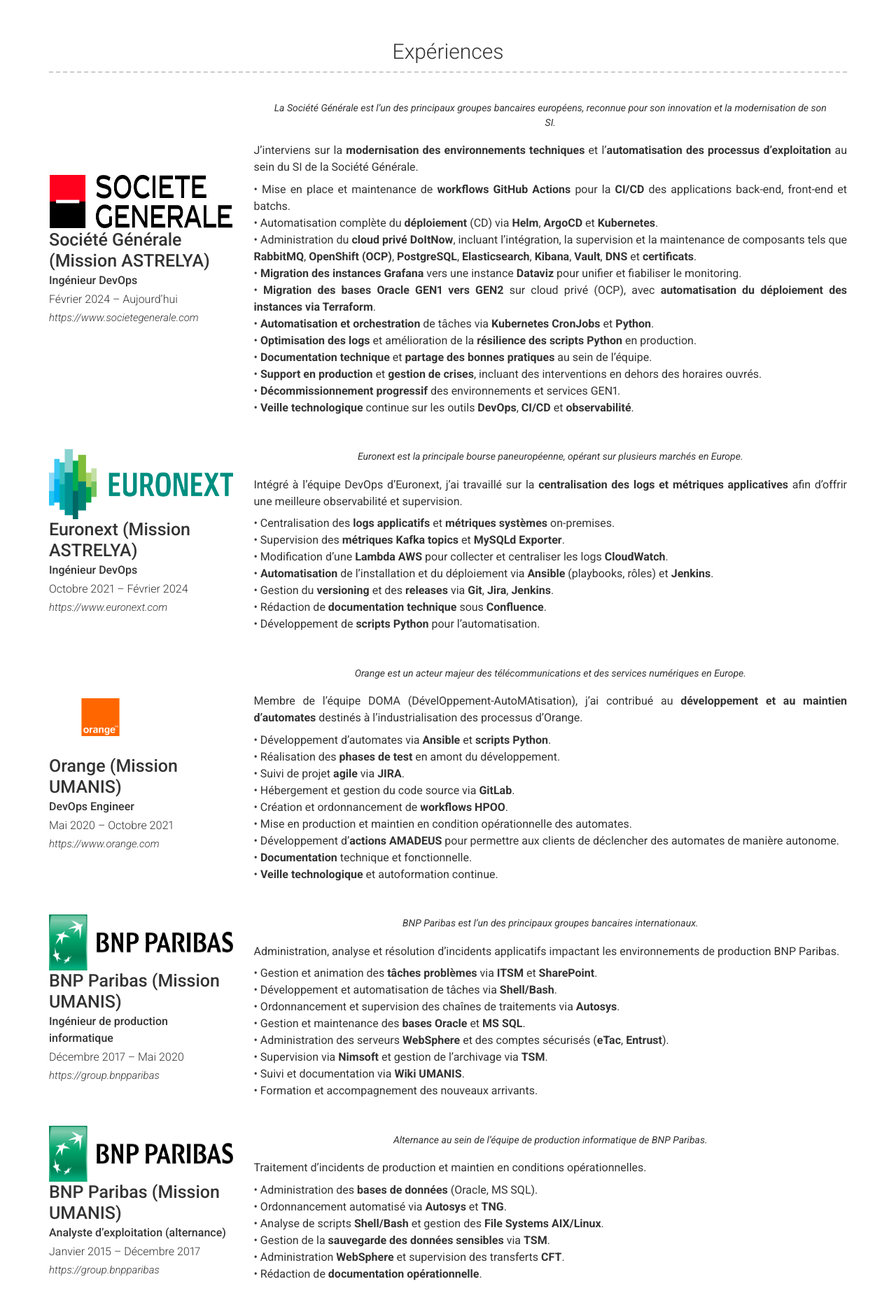
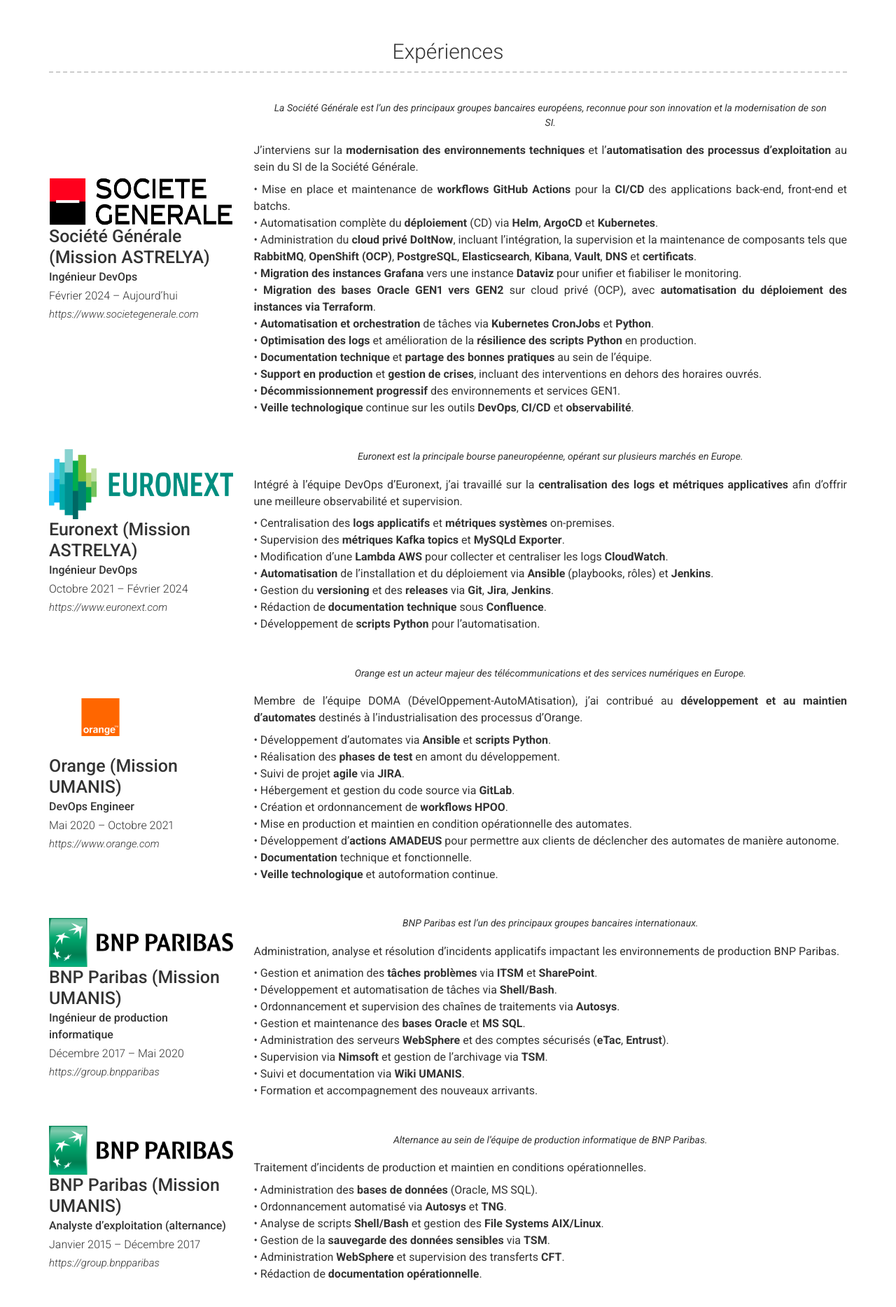
Before and after one commit to SERDANI/serdaninicolas.github.io, a Jekyll site: the page built from index.md, in a window 1280 px wide. Shown: the part 942-2810 px from the top of the page at 70% size. Built offline with Jekyll 4.4.1, drawn with Linux system fonts in a browser that asks for light colours; nearby versions of some CDN libraries.

Commit message:
Update _config.yml

```diff
--- a/_config.yml
+++ b/_config.yml
@@ -45,7 +45,7 @@ content:
     layout: list
     content:
       - layout: left
-        title: '<img src="images/logo_sg.png" height="80"><br>Société Générale (Mission ASTRELYA)'
+        title: '<img src="images/logo_sg.png" height="70"><br>Société Générale (Mission ASTRELYA)'
         sub_title: Ingénieur DevOps
         caption: Février 2024 – Aujourd’hui
         link: https://www.societegenerale.com
@@ -105,7 +105,7 @@ content:
           • **Veille technologique** et autoformation continue.
 
       - layout: left
-        title: '<img src="images/logo_bnp.png" height="80"><br>BNP Paribas (Mission UMANIS)'
+        title: '<img src="images/logo_bnp.png" height="70"><br>BNP Paribas (Mission UMANIS)'
         sub_title: Ingénieur de production informatique
         caption: Décembre 2017 – Mai 2020
         link: https://group.bnpparibas
@@ -124,7 +124,7 @@ content:
           • Formation et accompagnement des nouveaux arrivants.
 
       - layout: left
-        title: '<img src="images/logo_bnp.png" height="80"><br>BNP Paribas (Mission UMANIS)'
+        title: '<img src="images/logo_bnp.png" height="70"><br>BNP Paribas (Mission UMANIS)'
         sub_title: Analyste d’exploitation (alternance)
         caption: Janvier 2015 – Décembre 2017
         link: https://group.bnpparibas
@@ -141,7 +141,7 @@ content:
           • Rédaction de **documentation opérationnelle**.
 
       - layout: left
-        title: '<img src="images/logo_bnp.png" height="80"><br>BNP Paribas'
+        title: '<img src="images/logo_bnp.png" height="70"><br>BNP Paribas'
         sub_title: Technicien de support (stage)
         caption: Avril 2014 – Juin 2014
         link: https://group.bnpparibas
```
